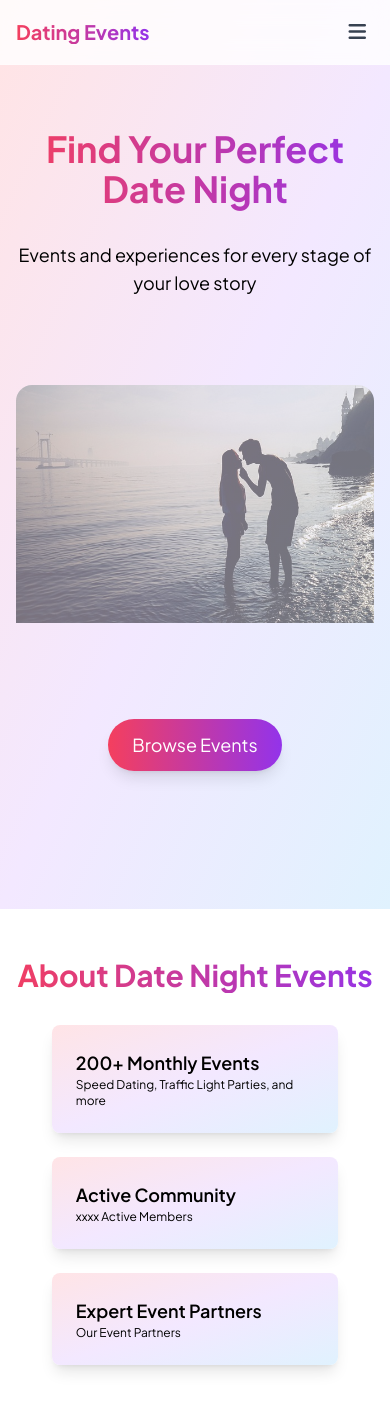
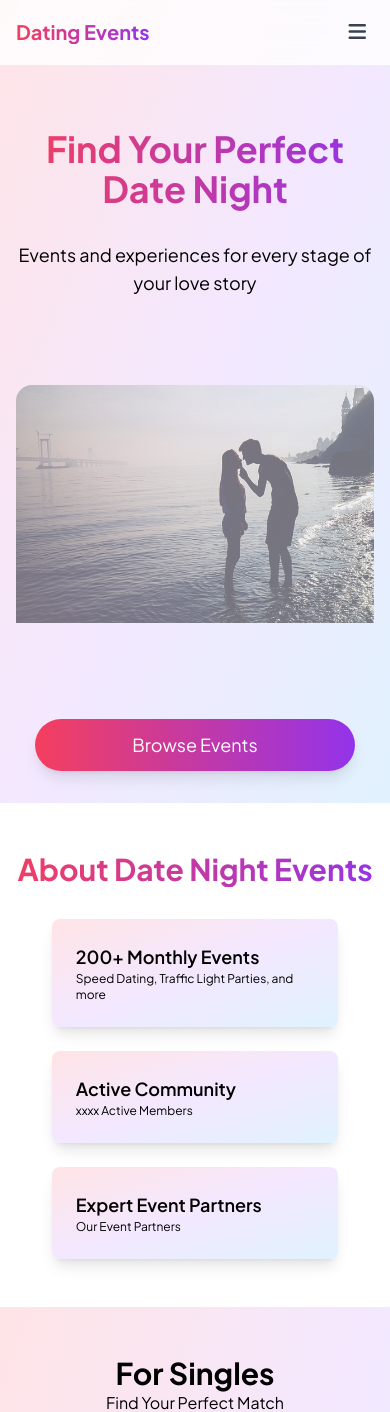
Before and after one commit to klchambers/CI-Feb25-hackathon2, a Django app: page / in a window 390 px wide. Shown: the top 1412 px of the page. Run offline with Django 4.2, Linux system fonts and the light colour scheme; some libraries are stand-ins or nearby versions.

Commit message:
Fix browse events button link, and fix responsiveness on page

```diff
--- a/home/templates/home/index.html
+++ b/home/templates/home/index.html
@@ -1,8 +1,5 @@
 {% extends "base.html" %} {% load static %} {% block page_header %}
 <!-- Hero Section -->
-<section
-  id="hero"
-  class="h-screen bg-gradient-to-br from-rose-100 via-purple-100 to-sky-100">
 <div class="max-w-6xl mx-auto text-center px-4 pt-16">
   <h3
     class="pb-8 text-4xl md:text-6xl font-bold text-transparent bg-clip-text bg-gradient-to-r from-rose-500 to-purple-600">
@@ -20,15 +17,14 @@
       alt="" />
   </div>
 
-    <div class="flex justify-center mt-8">
+  <div class="flex justify-center mt-8 pb-8">
     <a
-        href=""
-        class="px-6 py-3 text-lg rounded-full shadow-lg bg-gradient-to-r from-rose-500 to-purple-600 text-white hover:from-rose-600 hover:to-purple-700 transition-all">
+      href="{% url 'events:event_list' %}"
+      class="px-6 py-3 text-lg rounded-full shadow-lg bg-gradient-to-r from-rose-500 to-purple-600 text-white hover:from-rose-600 hover:to-purple-700 transition-all max-w-xs sm:max-w-sm md:max-w-lg mx-auto w-full">
       Browse Events
     </a>
   </div>
 </div>
-</section>
 
 <!-- About Section -->
 <section id="about" class="bg-white py-12">
```
Lines whose indentation alone changed are shown as unchanged.
